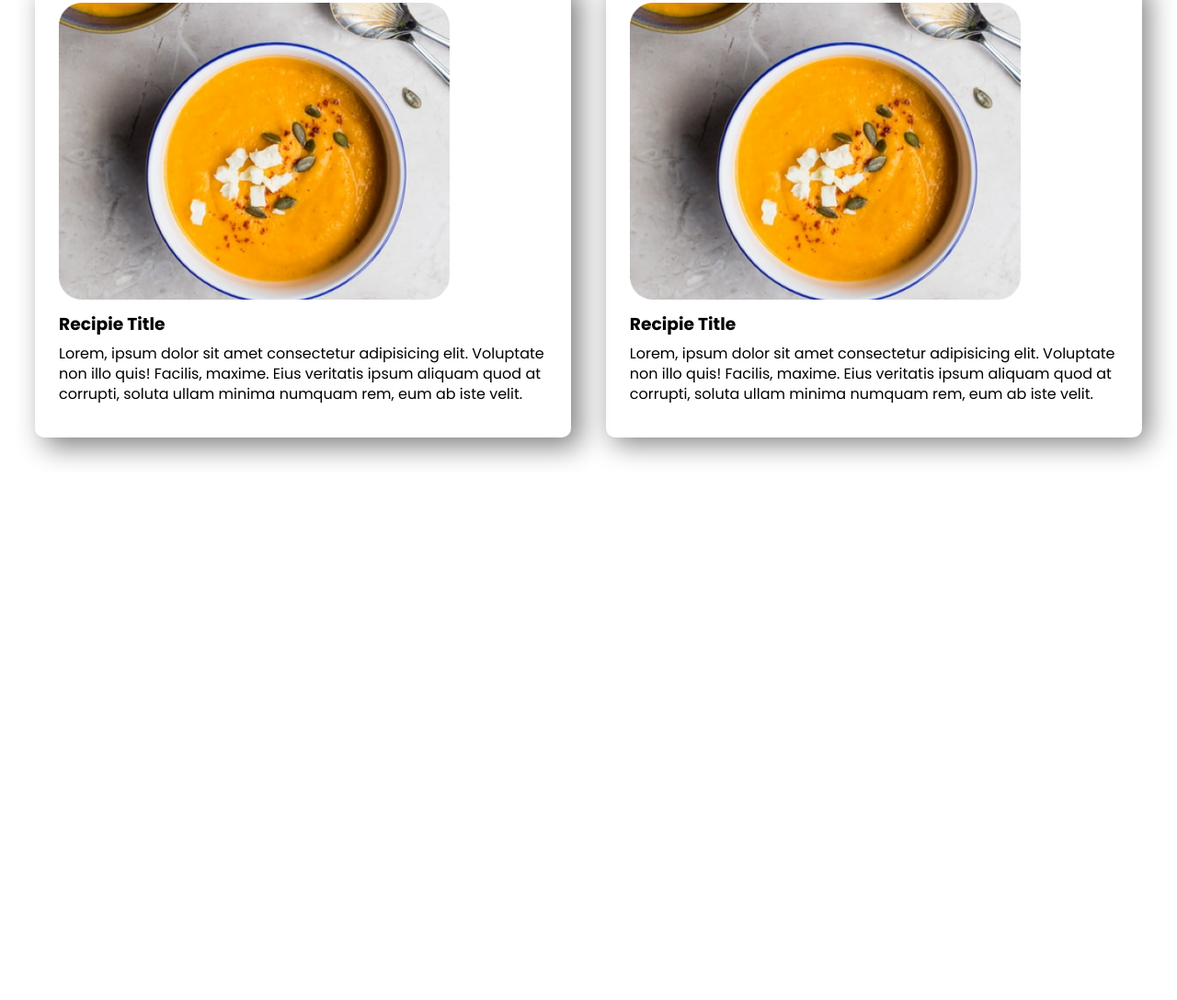
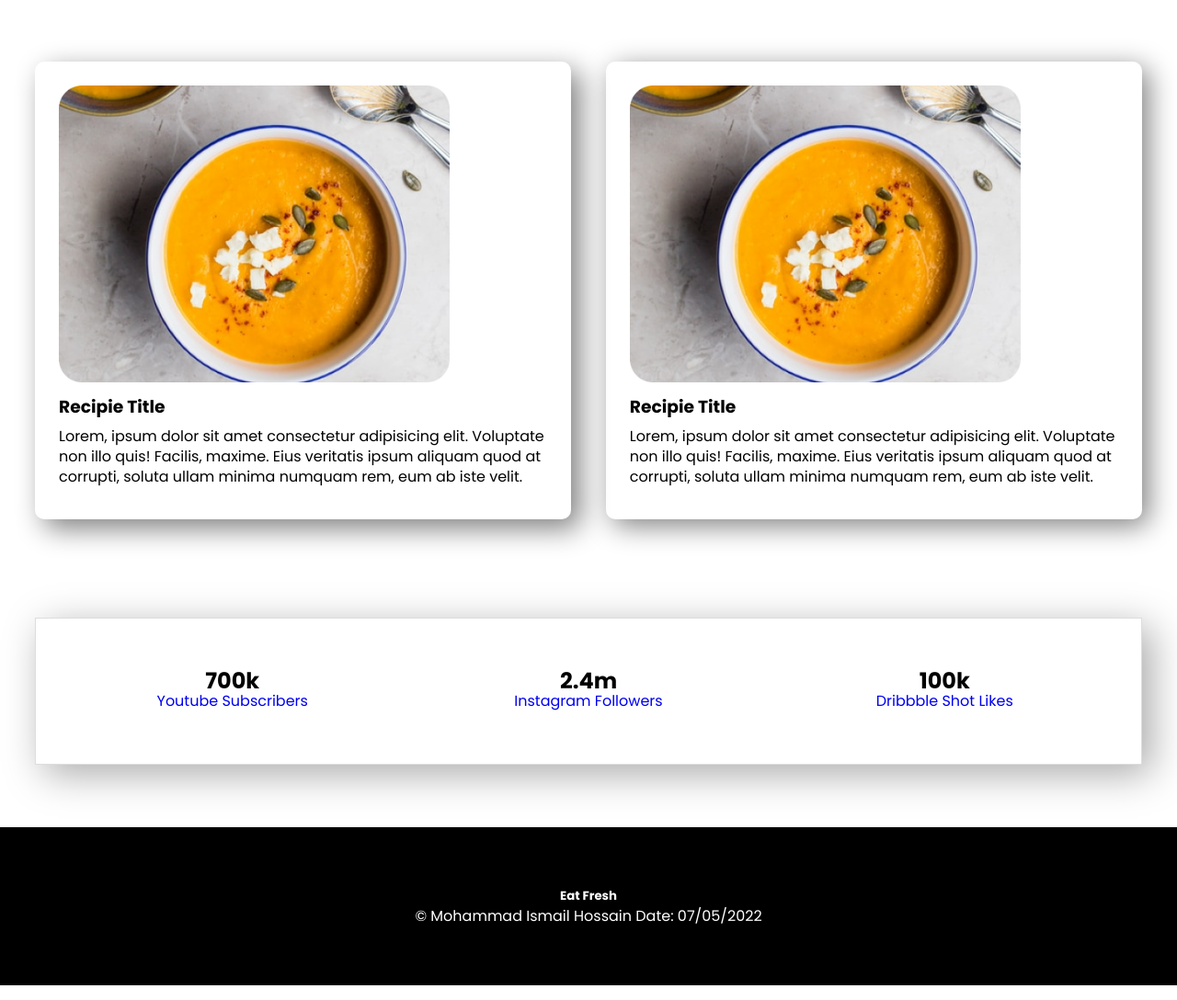
Before and after one commit to mdismail645221/eat-healthy, a plain HTML site: page index.html in a window 1280 px wide. Shown: the part 1266-2354 px from the top of the page at 92% size. Before the commit the page ends 1780 px from the top, so only its background shows below. Drawn offline with Linux system fonts and the light colour scheme.

Commit message:
footer and modifiars

```diff
--- a/index.html
+++ b/index.html
@@ -23,7 +23,7 @@
     </section>
 
 <!-- /* =============about-area========== */ -->
-<section class="about-area d-flex mg-btm ">
+<section class="about-area d-flex mg-btm">
 
     <div class="about-items">
         <img src="images/female/6667872_preview-removebg-preview.png" alt="female">
@@ -38,7 +38,7 @@
 
 </section>
 
-<section class="my-recipies-area">
+<section class="my-recipies-area mg-btm">
     <div class="recipes-title">
         <h1>My Recipies</h1>
         <p>this is paragraph.this is paragraph.this is paragraph.this is paragraph.this is paragraph<br>this is paragraph.this is paragraph.this is paragraph.this is paragraph.this is paragraph.</p>
@@ -58,6 +58,30 @@
     </div>
 </section>
 
+<!-- =========viewers-area=========== -->
+
+<section class="viewers-area mg-btm ">
+    <div class="viewers-items d-flex">
+        <div class="single-viewer-items">
+            <h2 class="viewer-heading2">700k</h2>
+            <a href="#" target="_blank" class="viewer-links">Youtube Subscribers</a>
+        </div>
+        <div class="single-viewer-items">
+            <h2 class="viewer-heading2">2.4m</h2>
+            <a href="#" target="_blank"  class="viewer-links">Instagram Followers</a>
+        </div>
+        <div class="single-viewer-items">
+            <h2 class="viewer-heading2">100k</h2>
+            <a href="#" target="_blank"  class="viewer-links">Dribbble Shot Likes</a>
+        </div>
+    </div>
+</section>
+
+<footer class="footer">
+    <h5>Eat Fresh</h5>
+    <p> &copy; Mohammad Ismail Hossain Date: 07/05/2022 </p>
+</footer>
+
 
 
 </body>
--- a/style.css
+++ b/style.css
@@ -21,6 +21,7 @@ body{
 /* =======diet-area======== */
 .mg-btm{
     margin-bottom: 4.25rem;
+    margin-top: 2rem;
 }
 h1 {
     margin-bottom: 20px;
@@ -61,6 +62,10 @@ h1 {
         margin-bottom: 10px;
         margin-top: 20px;
     }
+    .btn-box{
+        font-size: 1rem;
+        display: inline-block;
+    }
 }
 
 @media (max-width:992px) {
@@ -94,6 +99,7 @@ h1 {
     background-image: url(images/shapes/Frame\ 58.jpg);
     background-repeat: no-repeat;
     background-size: cover;
+    padding: 1.8rem 0px;
 }
 
 /* ==============recipies-area============ */
@@ -146,3 +152,36 @@ h1 {
 .single-recipies1 p {
     padding-bottom: 10px;
 }
+
+/* ===============viewer-area============== */
+.viewers-items{
+    padding-left: 5%;
+    text-align: center;
+    padding-right: 5%;
+}
+.viewer-links{
+    text-decoration: none;
+    /* padding:100px; */
+}
+.single-viewer-items{
+    flex-basis: 33.3%;
+}
+
+.viewers-items {
+    border: 1px solid #ddd;
+    padding: 20px;
+    margin: 0% 3%;
+    height: 10rem;
+    box-shadow: 10px 10px 40px darkgray;
+}
+
+/* ======footer======== */
+
+.footer {
+    text-align: center;
+    margin: 2rem 0px 1rem;
+    padding: 5% 0;
+    background-color: black;
+    color: #fff;
+    background-size: cover;
+}
```
